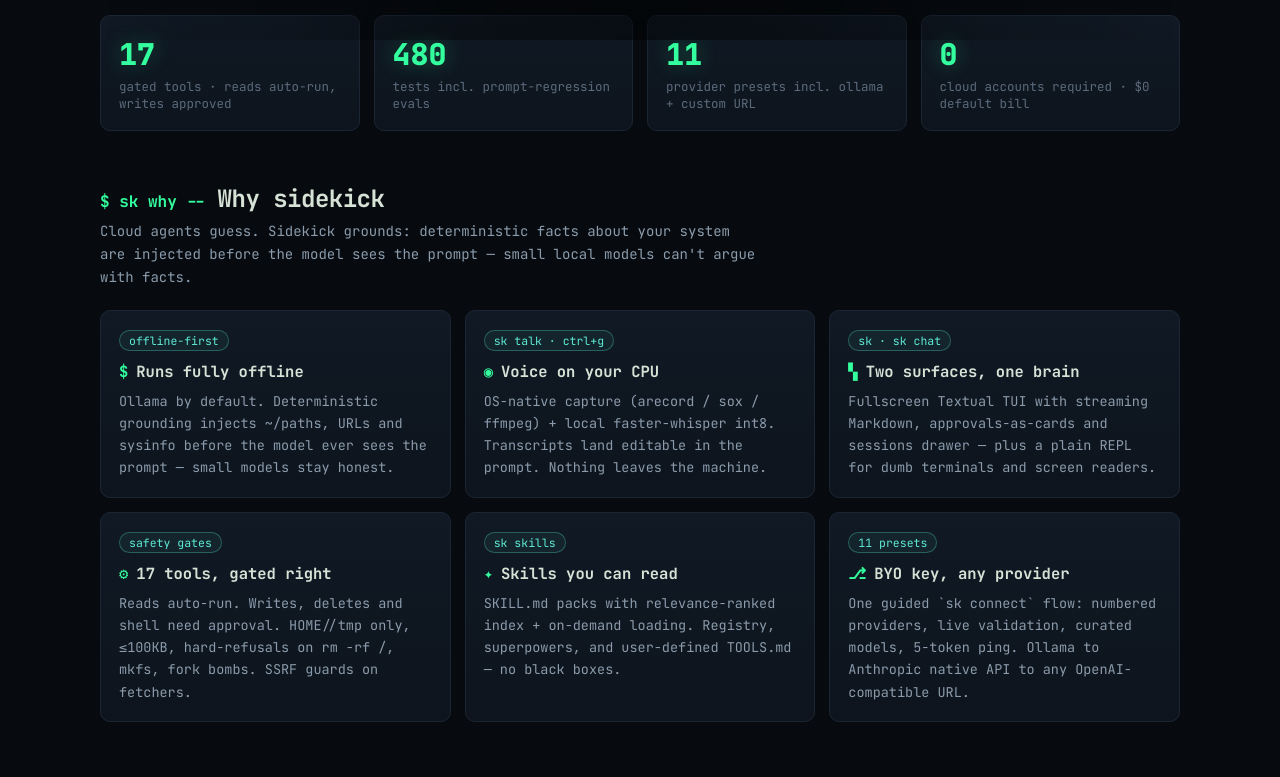
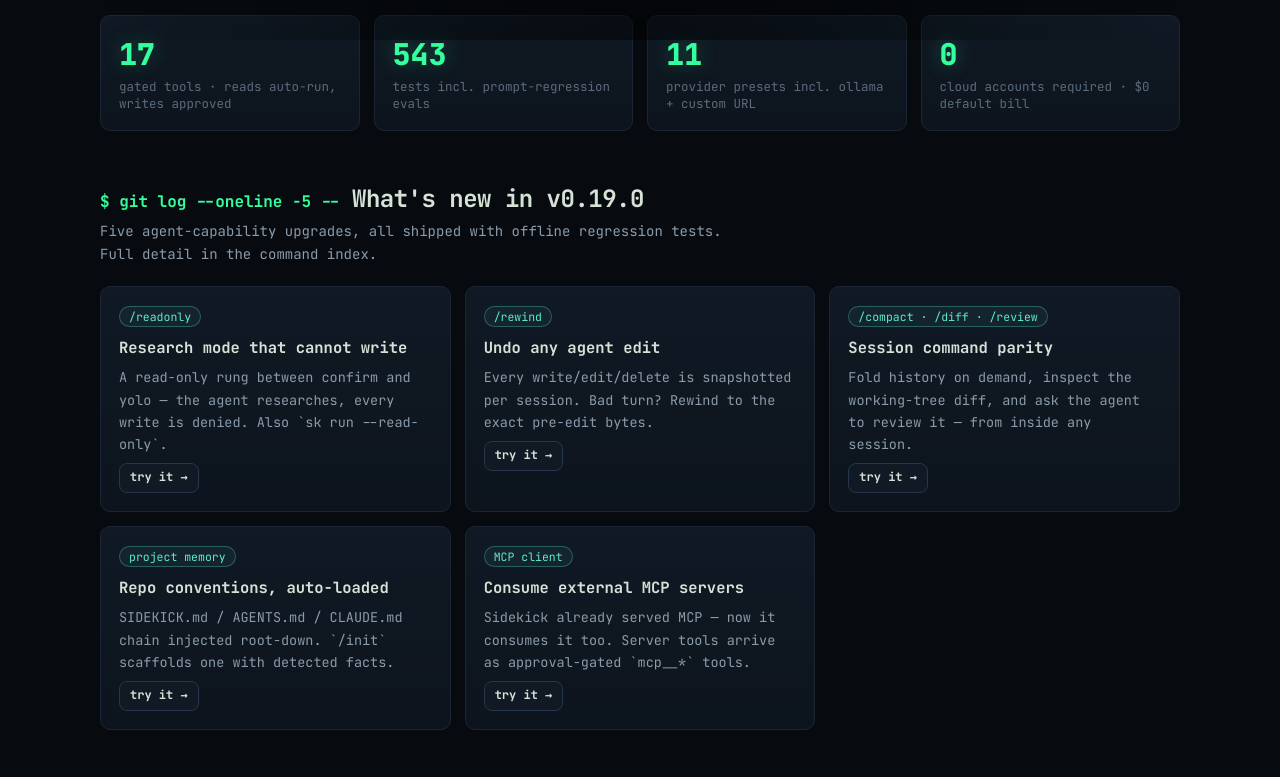
Before and after one commit to Faisal-Fayaz/sidekick, a React (Vite) app in the folder website/: page /#/ in a window 1280 px wide. Shown: the part 760-1537 px from the top of the page. Built offline with nearby package versions, Linux system fonts and the light colour scheme.

Commit message:
feat: homepage — What's new strip, 0.19.0 counts, FAQ updates

```diff
--- a/website/src/data/content.ts
+++ b/website/src/data/content.ts
@@ -235,11 +235,11 @@
   },
   {
     q: 'How do I use Claude / ChatGPT with it?',
-    a: 'Two directions: `sk connect` points sidekick at any provider (OpenAI, Groq, Anthropic native, OpenCode Zen, custom URL), and `sk mcp` exposes all 17 tools to Claude Desktop over stdio.',
+    a: 'Two directions: `sk connect` points sidekick at any provider (OpenAI, Groq, Anthropic native, OpenCode Zen, custom URL), and `sk mcp` exposes all 17 tools to Claude Desktop over stdio. The reverse works too: `sk mcp-servers` consumes external MCP servers as approval-gated `mcp__*` agent tools.',
   },
   {
     q: 'Is it safe to let it run shell?',
-    a: 'Reads auto-run; shell/writes/deletes need approval (one plan review per turn, silent only in --yes). Shell hard-refuses rm -rf /, mkfs, dd-to-device and fork bombs even with approval. URL tools block localhost/private IPs.',
+    a: 'Reads auto-run; shell/writes/deletes need approval (one plan review per turn, silent only in --yes). Need zero writes? /readonly (or sk run --read-only) blocks them all, and /rewind undoes any file edit from snapshots. Shell hard-refuses rm -rf /, mkfs, dd-to-device and fork bombs even with approval. URL tools block localhost/private IPs.',
   },
 ];
 
--- a/website/src/pages/Home.tsx
+++ b/website/src/pages/Home.tsx
@@ -9,6 +9,7 @@
   PROVIDERS,
   QUICKSTART_STEPS,
   TUI_KEYS,
+  WHATNEW,
 } from '../data/content';
 
 const ASCII = ` ___ _    _      _   _      _
@@ -30,7 +31,7 @@
           <div>
             <pre className="ascii">{ASCII}</pre>
             <span className="eyebrow">
-              <span className="dot-live" /> v0.17.0 · 480 tests passing · local-first
+              <span className="dot-live" /> v0.19.0 · 543 tests passing · local-first
             </span>
             <h1 className="hero-title">
               A terminal companion <br />
@@ -73,13 +74,35 @@
           <div className="stat-row">
             {[
               { n: '17', l: 'gated tools · reads auto-run, writes approved' },
-              { n: '480', l: 'tests incl. prompt-regression evals' },
+              { n: '543', l: 'tests incl. prompt-regression evals' },
               { n: '11', l: 'provider presets incl. ollama + custom URL' },
               { n: '0', l: 'cloud accounts required · $0 default bill' },
             ].map((s) => (
               <div className="card stat" key={s.l}>
                 <div className="n">{s.n}</div>
                 <div className="l">{s.l}</div>
+              </div>
+            ))}
+          </div>
+        </section>
+
+        <section className="block">
+          <SectionHeading
+            prompt="$ git log --oneline -5 --"
+            title="What's new in v0.19.0"
+            sub="Five agent-capability upgrades, all shipped with offline regression tests. Full detail in the command index."
+          />
+          <div className="grid-3">
+            {WHATNEW.map((w) => (
+              <div className="card" key={w.tag}>
+                <span className="tag">{w.tag}</span>
+                <h3>{w.title}</h3>
+                <p>{w.body}</p>
+                <p style={{ marginTop: 8 }}>
+                  <Link to={w.link} className="btn" style={{ fontSize: 12, padding: '4px 10px' }}>
+                    try it →
+                  </Link>
+                </p>
               </div>
             ))}
           </div>
@@ -150,7 +173,7 @@
                 ))}
               </div>
               <p style={{ marginTop: 12 }}>
-                Type <span className="kbd">/</span> for fuzzy slash-autocomplete over 20+ commands. F1 opens a
+                Type <span className="kbd">/</span> for fuzzy slash-autocomplete over 30+ commands. F1 opens a
                 generated cheatsheet built from the same tables as the dispatcher — it can’t rot.
               </p>
             </div>
```
